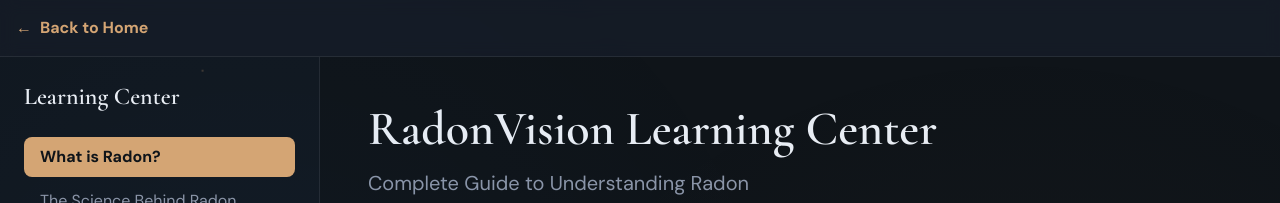
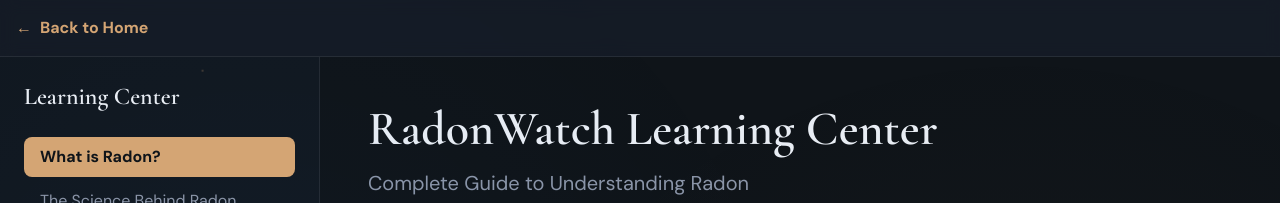
Before and after one commit to yousefalwahami/RadonWatch, a Next.js app in the folder radonwatch/: page /learn in a window 1280 px wide. Shown: the top 203 px of the page. Built offline with nearby package versions, Linux system fonts and the light colour scheme.

Commit message:
update: name and readme

```diff
--- a/radonwatch/app/learn/page.tsx
+++ b/radonwatch/app/learn/page.tsx
@@ -1475,7 +1475,7 @@
             {/* Header */}
             <div className="mb-12">
               <h1 className="text-5xl font-bold text-text-primary mb-4 font-serif">
-                RadonVision Learning Center
+                RadonWatch Learning Center
               </h1>
               <p className="text-xl text-text-secondary">
                 Complete Guide to Understanding Radon
```
Also changed, not shown: 2 other files (tests, documents, lock files or other folders).
